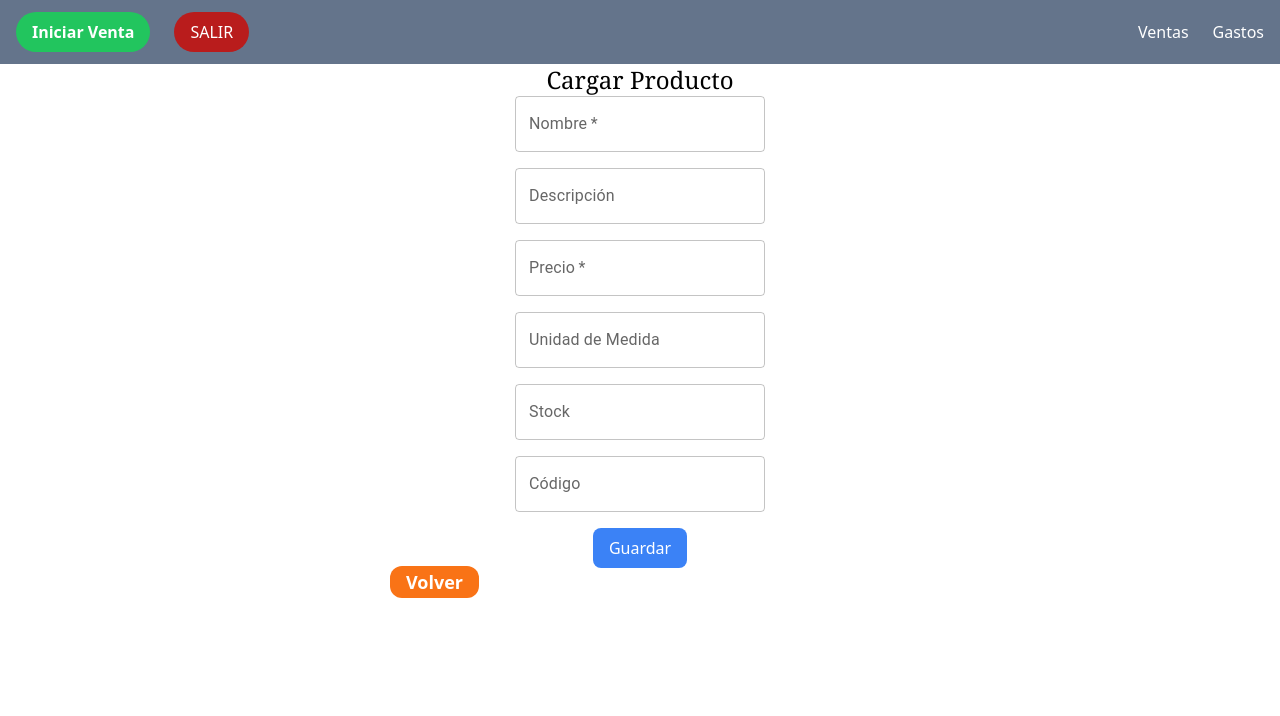
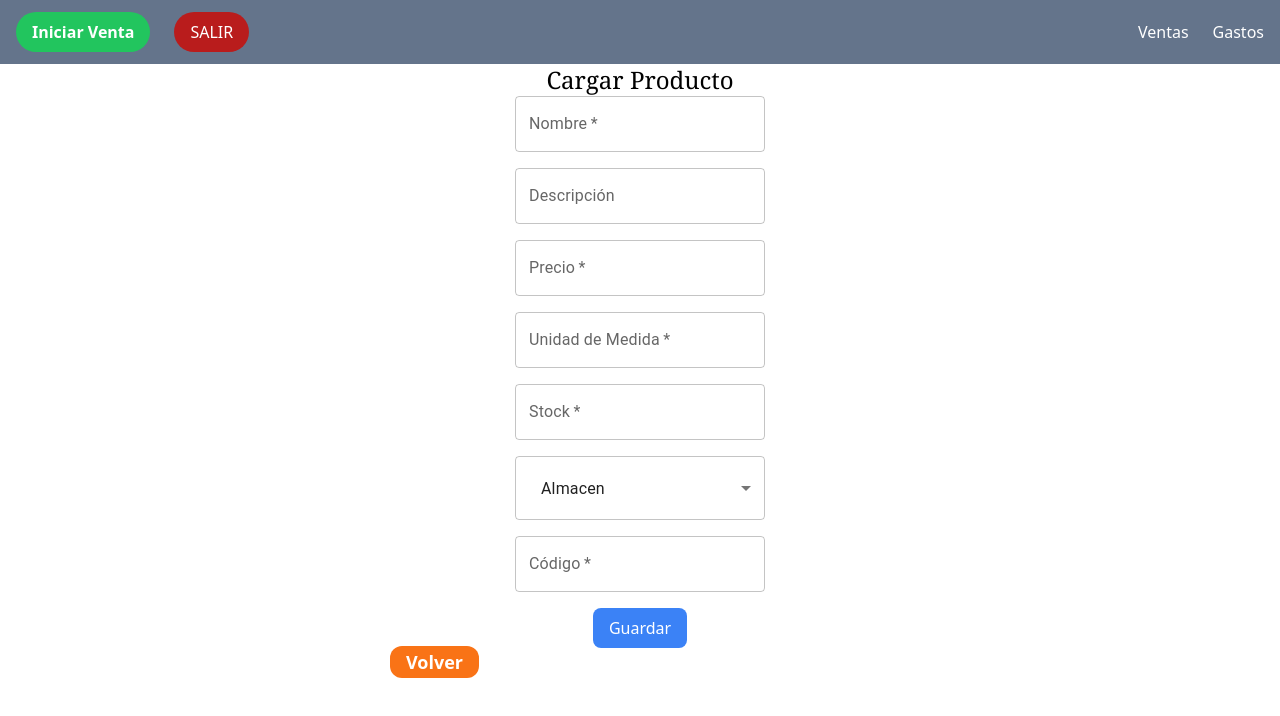
Before and after one commit to MateSD-com-ar/Saas_Virgen_de_Lourdes, a React (Create React App) app: page /producto/create in a window 1280 px wide. Shown: the top 716 px of the page. Built offline with nearby package versions, Linux system fonts and the light colour scheme; sample sign-in values are in the browser's storage.

Commit message:
refactor

```diff
--- a/src/pages/ProductsForm.jsx
+++ b/src/pages/ProductsForm.jsx
@@ -2,7 +2,7 @@ import React, { useState, useEffect } from 'react';
 import { createProductAlmacen, updateProductAlmacen, getProductId } from '../axios/products.axios';
 import { useParams } from 'react-router-dom';
 import { Link } from 'react-router-dom';
-import { Select, TextField } from '@mui/material';
+import { Select, TextField, MenuItem } from '@mui/material';
 
 function ProductsForm() {
   const [product, setProduct] = useState({
@@ -14,26 +14,26 @@ function ProductsForm() {
     unitMeasure: '',
     stock: '',
   });
-  const {id}= useParams()
+  const { id } = useParams();
 
-  const [error, setError] = useState(null); // State to handle errors
-  const [success, setSuccess] = useState(null); // State to handle success messages
+  const [error, setError] = useState({});
+  const [success, setSuccess] = useState(null);
 
-  // Cargar los datos del producto si productId está definido
+  // Load product data for editing
   useEffect(() => {
     const loadProductData = async () => {
       if (id) {
         try {
           const productData = await getProductId(id);
-          setProduct(productData.data); // Asegúrate de que la estructura del objeto coincide con el estado
+          setProduct(productData.data); // Ensure the structure matches your state
         } catch (err) {
-          setError('Error al cargar los datos del producto.');
+          setError({ global: 'Error al cargar los datos del producto.' });
         }
       }
     };
-
     loadProductData();
   }, [id]);
+
   const handleCreateOrUpdateProduct = async () => {
     try {
       if (id) {
@@ -52,25 +52,37 @@ function ProductsForm() {
           stock: '',
         });
       }
-      window.location.href = '/admin';
+      setTimeout(() => {
+        window.location.href = '/admin'; // Redirect after success
+      }, 1500);
     } catch (err) {
-      setError('Error al guardar el producto. Por favor, inténtalo de nuevo.');
+      setError({ global: 'Error al guardar el producto. Por favor, inténtalo de nuevo.' });
     }
   };
 
   const handleInputChange = (e) => {
     const { name, value } = e.target;
-    setProduct(prevProduct => ({ ...prevProduct, [name]: value }));
+    setProduct((prevProduct) => ({ ...prevProduct, [name]: value }));
   };
 
   const handleSubmit = (e) => {
     e.preventDefault();
-    if (!product.name || !product.price ) {
-      setError('Por favor, completa todos los campos obligatorios.');
+    const newErrors = {};
+
+    // Validate all fields
+    if (!product.name) newErrors.name = 'El nombre es obligatorio';
+    if (!product.price || isNaN(product.price) || product.price <= 0) newErrors.price = 'El precio debe ser un número positivo';
+    if (!product.stock || isNaN(product.stock) || product.stock < 0) newErrors.stock = 'El stock debe ser un número positivo';
+    if (!product.roleProduct) newErrors.roleProduct = 'Selecciona un rol para el producto';
+    if (!product.unitMeasure) newErrors.unitMeasure = 'La unidad de medida es obligatoria';
+    if (!product.code) newErrors.code = 'El código es obligatorio';
+
+    if (Object.keys(newErrors).length > 0) {
+      setError(newErrors);
       return;
     }
 
-    setError(null);
+    setError({});
     setSuccess(null);
     handleCreateOrUpdateProduct();
   };
@@ -80,7 +92,7 @@ function ProductsForm() {
       <h1 className='text-2xl text-center font-serif'>
         {id ? 'Editar Producto' : 'Cargar Producto'}
       </h1>
-      {error && <p className='text-red-500 text-center'>{error}</p>}
+      {error.global && <p className='text-red-500 text-center'>{error.global}</p>}
       {success && <p className='text-green-500 text-center'>{success}</p>}
       <form
         className='flex flex-col flex-1 justify-center items-center gap-4'
@@ -91,58 +103,74 @@ function ProductsForm() {
           label='Nombre'
           name='name'
           value={product.name}
-          error={error}
+          error={!!error.name}
+          helperText={error.name}
           onChange={handleInputChange}
-          className={`w-1/2 ${error ? 'border-red-500 border-2 rounded-2xl px-3' : 'px-3 py-1 rounded-full'}`}
+          className='w-1/2 px-3 py-1 rounded-full'
           required
         />
         <TextField
           type="text"
           label='Descripción'
           name='brand'
-          error={error}
           value={product.brand}
+          error={!!error.brand}
+          helperText={error.brand}
           onChange={handleInputChange}
-          className={`w-1/2 ${error ? 'border-red-500 border-2 rounded-2xl px-3' : 'px-3 py-1 rounded-full'}`}
+          className='w-1/2 px-3 py-1 rounded-full'
         />
-
         <TextField
           type="number"
           label='Precio'
           name='price'
-          error={error}
           value={product.price}
+          error={!!error.price}
+          helperText={error.price}
           onChange={handleInputChange}
-          className={`w-1/2 ${error ? 'border-red-500 border-2 rounded-2xl px-3' : 'px-3 py-1 rounded-full'}`}
+          className='w-1/2 px-3 py-1 rounded-full'
           required
         />
         <TextField
           type="text"
           label='Unidad de Medida'
           name='unitMeasure'
-          error={error}
           value={product.unitMeasure}
+          error={!!error.unitMeasure}
+          helperText={error.unitMeasure}
           onChange={handleInputChange}
-          className={`w-1/2 ${error ? 'border-red-500 border-2 rounded-2xl px-3' : 'px-3 py-1 rounded-full'}`}
+          className='w-1/2 px-3 py-1 rounded-full'
+          required
         />
         <TextField
           type="number"
           label='Stock'
           name='stock'
-          error={error}
           value={product.stock}
+          error={!!error.stock}
+          helperText={error.stock}
           onChange={handleInputChange}
-          className='w-1/2 border px-4 py-1 rounded-lg'
+          className='w-1/2 px-3 py-1 rounded-full'
+          required
         />
-
+        <Select
+          value={product.roleProduct}
+          name='roleProduct'
+          onChange={handleInputChange}
+          className='w-1/2 px-3 py-1 rounded-full'
+        >
+          <MenuItem value="Almacen">Almacen</MenuItem>
+          {/* Add more options if needed */}
+        </Select>
         <TextField
           type="text"
           label='Código'
           name='code'
-          error={error}
           value={product.code}
+          error={!!error.code}
+          helperText={error.code}
           onChange={handleInputChange}
-          className={`w-1/2 ${error ? 'border-red-500 border-2 rounded-2xl px-3' : 'px-3 py-1 rounded-full'}`}
+          className='w-1/2 px-3 py-1 rounded-full'
+          required
         />
         <button
           type="submit"
@@ -151,7 +179,9 @@ function ProductsForm() {
           Guardar
         </button>
       </form>
-      <Link to='/admin' className='text-lg font-semibold px-4 py-1 text-white bg-orange-500  rounded-xl'>Volver</Link>
+      <Link to='/admin' className='text-lg font-semibold px-4 py-1 text-white bg-orange-500  rounded-xl'>
+        Volver
+      </Link>
     </div>
   );
 }
```
